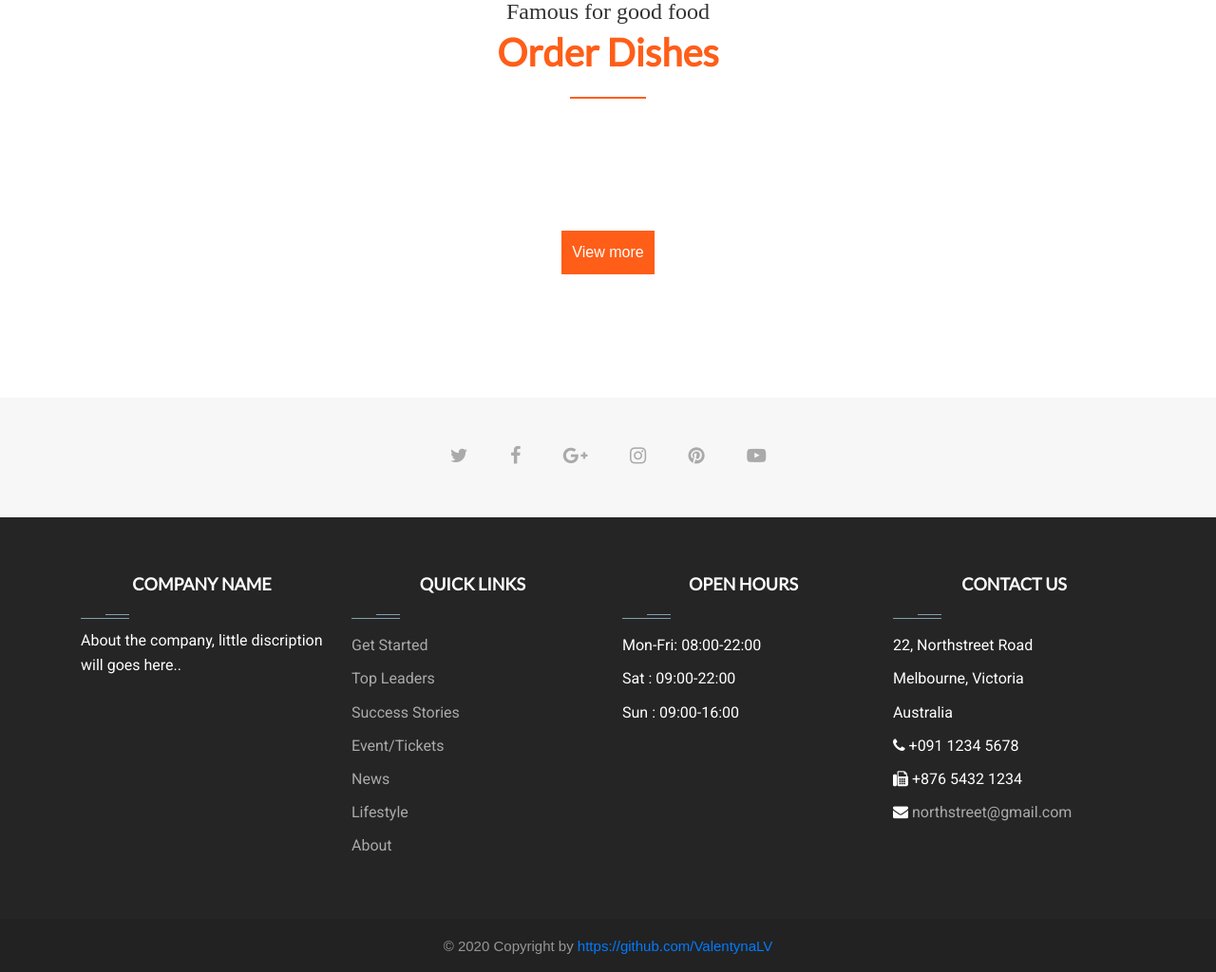
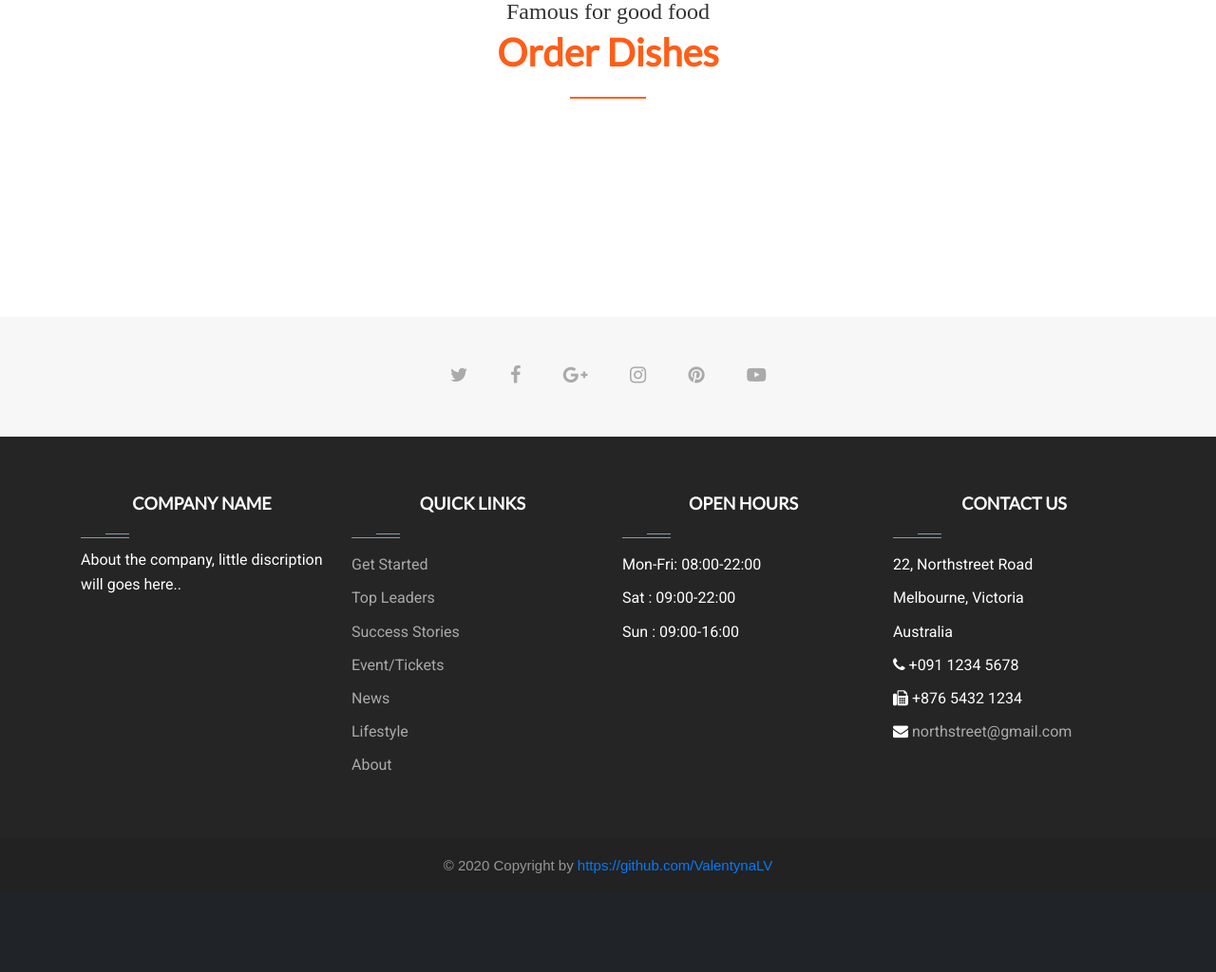
Before and after one commit to ValentinaLV/appetizer, a Django app: page /catering/ in a window 1280 px wide. Shown: the part 871-1895 px from the top of the page at 95% size. After the commit the page ends 1791 px from the top, so only its background shows below. Run offline with Django 3.2, Linux system fonts and the light colour scheme; data that the repository does not hold is empty; some libraries are stand-ins or nearby versions.

Commit message:
minor syntax update in catering app

```diff
--- a/catering/templates/catering.html
+++ b/catering/templates/catering.html
@@ -55,13 +55,6 @@
                             </div>
                         </div>
                     {% endfor %}
-                    <div class="row">
-                        <div class="col-xl-12 text-center">
-                            <div>
-                                <a href="#" class="btn btn-view">View more</a>
-                            </div>
-                        </div>
-                    </div>
                 </div>
             </div>
         </div>
--- a/catering/views.py
+++ b/catering/views.py
@@ -9,7 +9,7 @@ def catering_products_list(request):
 
     return render(request, 'catering.html', {
         'products': products,
-        'categories': categories,
+        'categories': categories
     })
 
 
```
Also changed, not shown: media/catering_product/prod_7.jpg (added), media/catering_product/prod_8.png (added).
